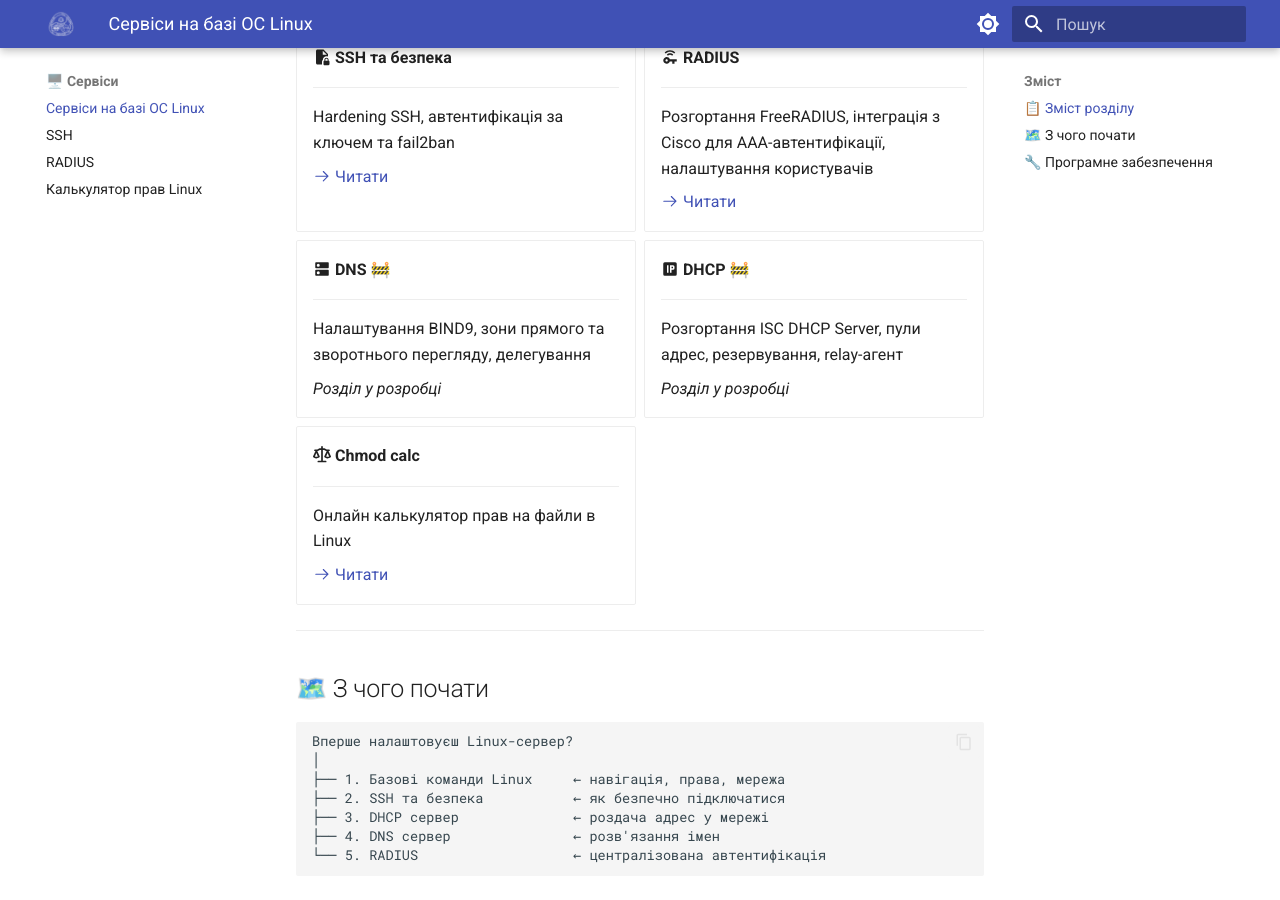
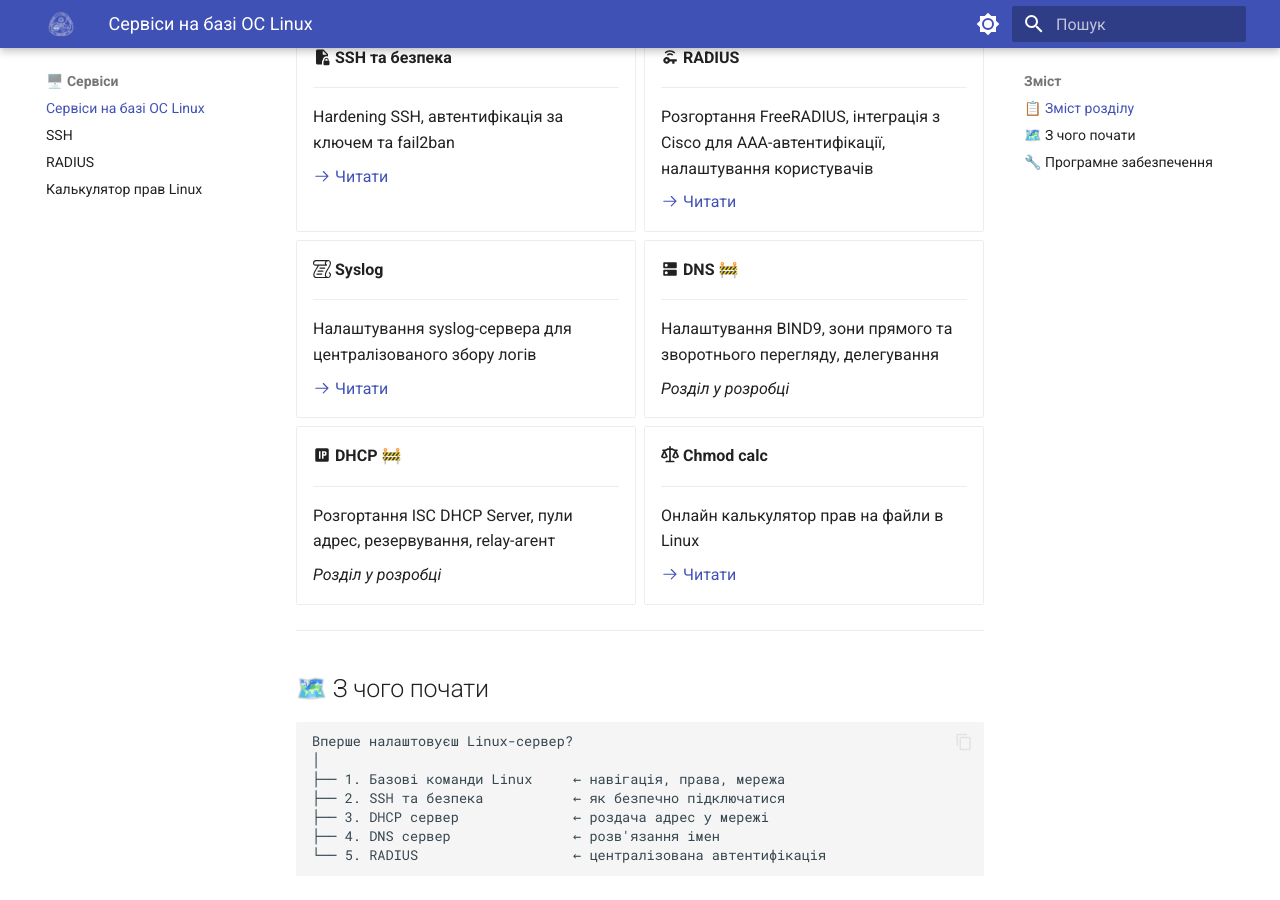
Before and after one commit to left769/21-docs, an MkDocs documentation site: the page built from docs/server-services/index.md, in a window 1280 px wide and 900 px high, scrolled down 368 px. Built offline with MkDocs 1.6.1 and Material for MkDocs 9.7.7, drawn with Linux system fonts in a browser that asks for light colours.

Commit message:
added syslog

```diff
--- a/docs/server-services/index.md
+++ b/docs/server-services/index.md
@@ -24,6 +24,14 @@
     Розгортання FreeRADIUS, інтеграція з Cisco для AAA-автентифікації, налаштування користувачів
 
     [:octicons-arrow-right-24: Читати](radius.md)
+
+-   :octicons-log-24: **Syslog**
+
+    ---
+
+    Налаштування syslog-сервера для централізованого збору логів
+
+    [:octicons-arrow-right-24: Читати](syslog.md)
 
 -   :material-dns: **DNS** 🚧
 
```
Also changed, not shown: README.md (+1 -1 lines).
